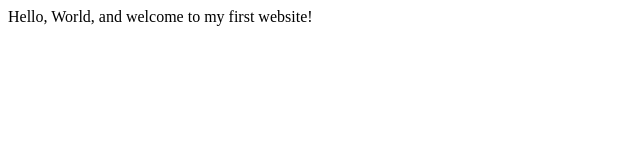
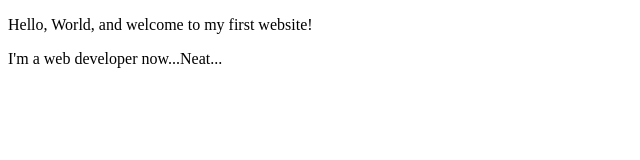
Before and after one commit to AllenTyCWU/AllenTyCWU.github.io, a plain HTML site: page index.html in a window 1280 px wide. Shown: the whole page, without its empty margins (0-640 px from the left). Drawn offline with Linux system fonts and the light colour scheme.

Commit message:
Code maintenance and update
Cleaned up code and added meta data.

```diff
--- a/index.html
+++ b/index.html
@@ -3,9 +3,11 @@
     <head>
         <meta charset="utf-8">
         <meta name="viewport" content="width=device-width, initial-scale=1.0">
-        <title>My First Website</title>
+        <meta name="author" content="Tyler Allen">
+        <title>CE Truffaut | Web Developer</title>
     </head>
     <body>
-       Hello, World, and welcome to my first website!
+       <p>Hello, World, and welcome to my first website!</p>
+       <p> I'm a web developer now...Neat...</p>
     </body>
 </html>
```
